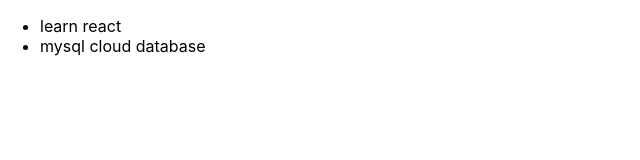
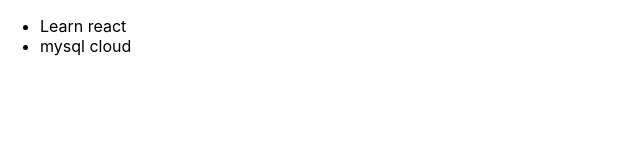
Before and after one commit to paalss/React-app-23-ts, a React (Create React App) app: page / in a window 1280 px wide. Shown: the top 160 px of the page, without its empty margins (0-640 px from the left). Built offline with nearby package versions, Linux system fonts and the light colour scheme.

Commit message:
gjorde om todos til objekter, definerte class og lager todos med den

```diff
--- a/src/App.tsx
+++ b/src/App.tsx
@@ -1,13 +1,14 @@
 import Todos from './components/Todos';
+import Todo from './models/todo'
 
 function App() {
-  const items = [
-    'learn react',
-    'mysql cloud database'
+  const todos = [
+    new Todo('Learn react'),
+    new Todo('mysql cloud')
   ]
   return (
     <div>
-      <Todos items={items}/>
+      <Todos items={todos} />
     </div>
   );
 }
--- a/src/components/Todos.tsx
+++ b/src/components/Todos.tsx
@@ -1,11 +1,13 @@
+import Todo from '../models/todo'
+
 // type definition, functional compoent.
 // type annotation og dette objektet har alltid children prop
 // own props merges med FC props
-const Todos: React.FC<{ items: string[] }> = (props) => {
+const Todos: React.FC<{ items: Todo[] }> = (props) => {
   return (
     <ul>
       {props.items.map(item => (
-        <li key={item}>{item}</li>
+        <li key={item.id}>{item.text}</li>
       ))}
     </ul>
   )
--- /dev/null
+++ b/src/models/todo.ts
@@ -0,0 +1,11 @@
+class Todo {
+  id: string;
+  text: string;
+
+  constructor(todoText: string) {
+    this.id = new Date().toISOString();
+    this.text = todoText;
+  }
+}
+
+export default Todo;
```
